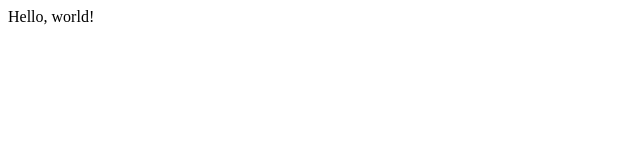
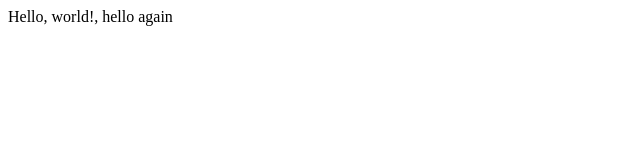
Before and after one commit to Seguya-Nicholus/lecture0, a plain HTML site: page hello.html in a window 1280 px wide. Shown: the whole page, without its empty margins (0-640 px from the left). Drawn offline with Linux system fonts and the light colour scheme.

Commit message:
added content to hello.html

```diff
--- a/hello.html
+++ b/hello.html
@@ -7,6 +7,6 @@
         </title>
     </head>
     <body>
-        Hello, world!
+        Hello, world!, hello again
     </body>
 </html>
```
